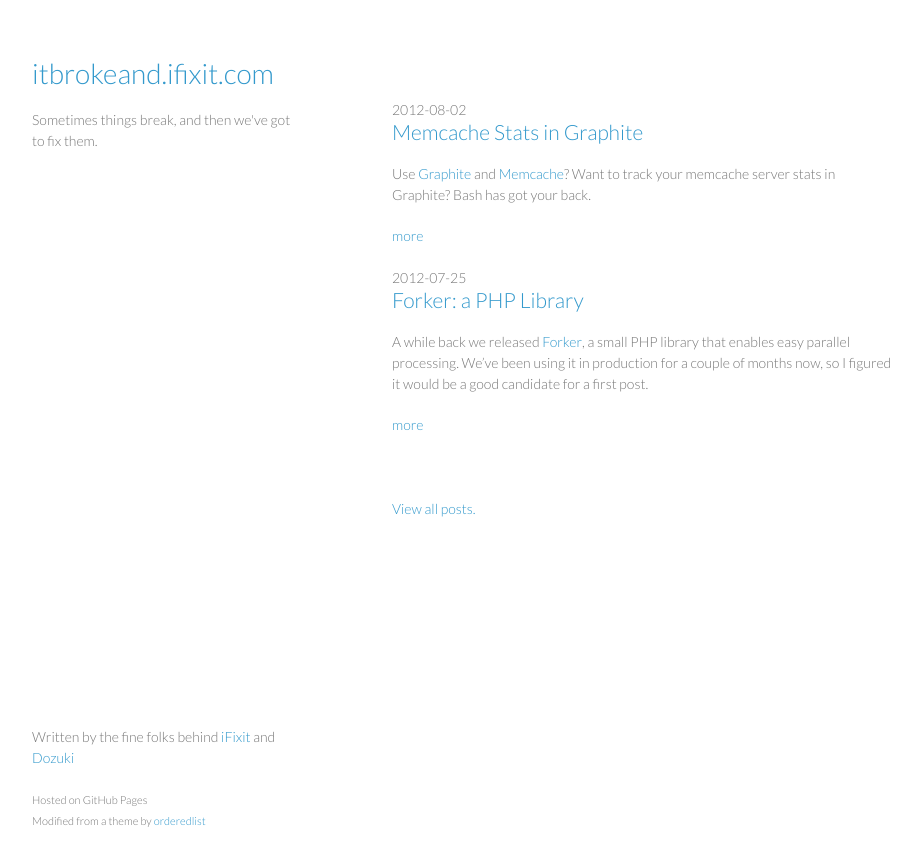
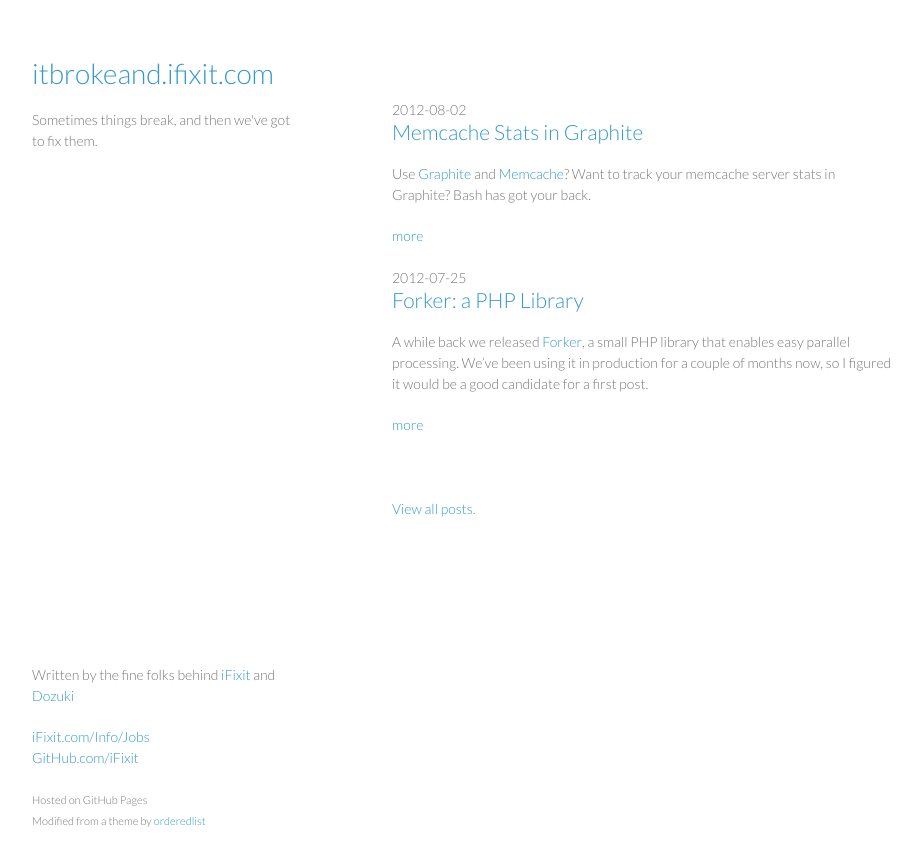
Before and after one commit to iFixit/itbrokeand.ifixit.com, a Jekyll site: the page built from index.html, in a window 1280 px wide. Shown: the top 866 px of the page, without its empty margins (178-1099 px from the left). Built offline with Jekyll 4.4.1, drawn with Linux system fonts in a browser that asks for light colours; Markdown is read by kramdown in place of the engine named in the settings; the list of posts is cut into pages by our own code.

Commit message:
Add sidebar links to job page and github profile

```diff
--- a/_includes/page_bottom.html
+++ b/_includes/page_bottom.html
@@ -1,6 +1,10 @@
       </section>
       <footer>
         <p>Written by the fine folks behind <a href="http://www.ifixit.com/">iFixit</a> and <a href="http://www.dozuki.com/">Dozuki</a></p>
+        <p>
+          <a href="http://www.ifixit.com/Info/Jobs">iFixit.com/Info/Jobs</a><br />
+          <a href="https://github.com/ifixit">GitHub.com/iFixit</a>
+        </p>
         <p><small>
           Hosted on GitHub Pages<br />
           Modified from a theme by <a href="https://github.com/orderedlist">orderedlist</a>
```
